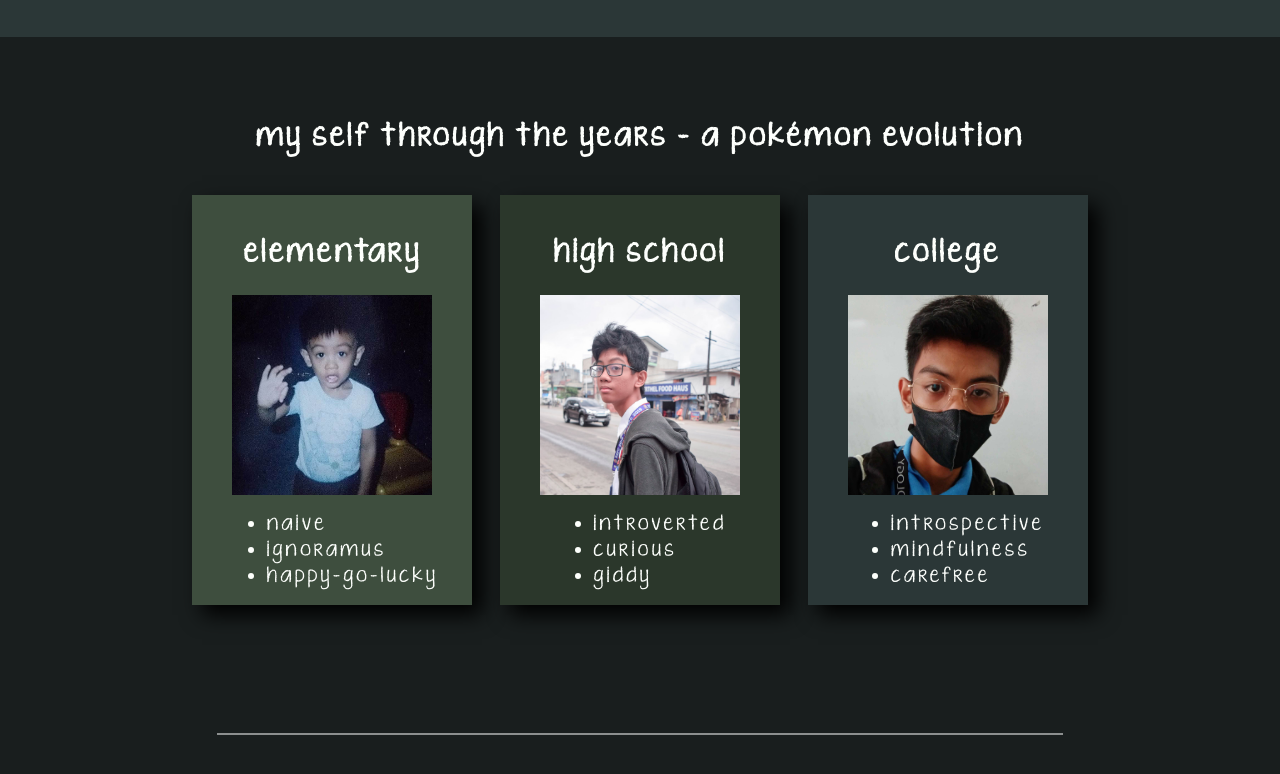
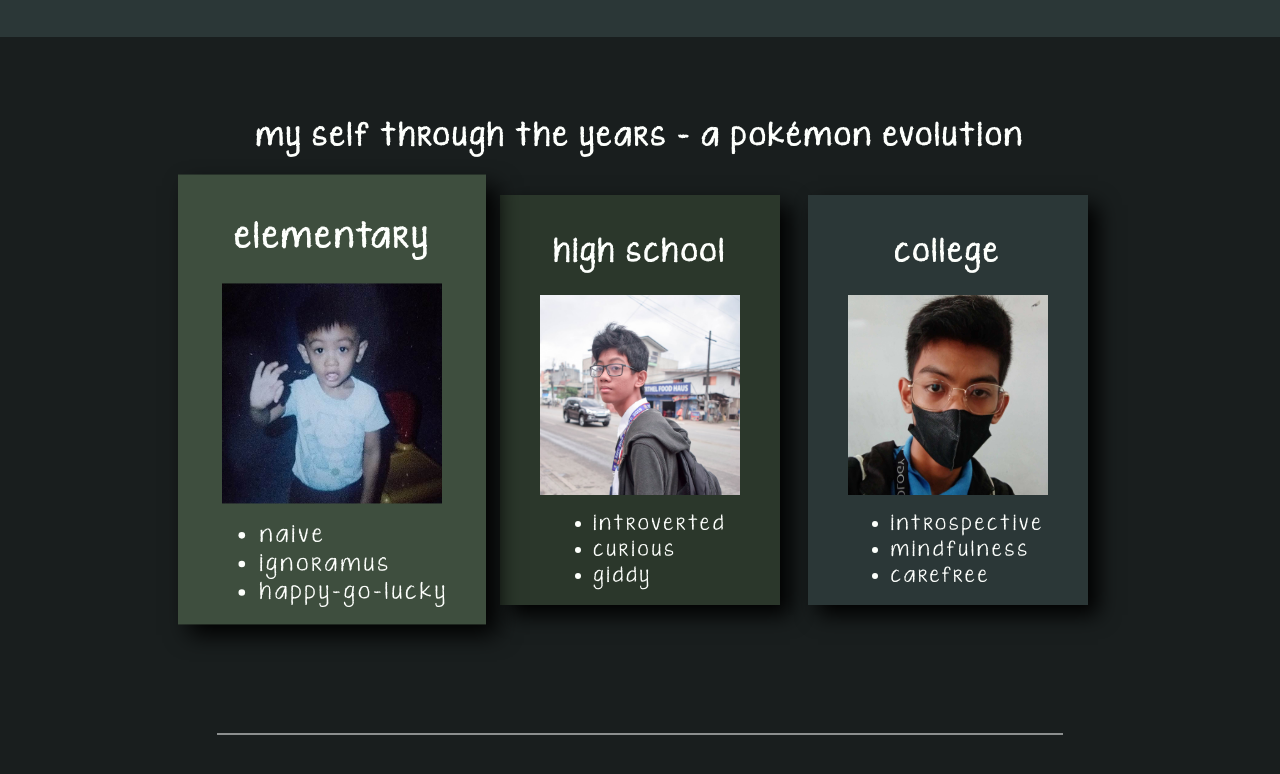
Before and after one commit to alexpqbt/autobiography, a plain HTML site: page index.html in a window 1280 px wide. In both pictures the pointer is over the element 332 px from the left and 5396 px from the top of the page. Shown: the part 4996-5770 px from the top of the page. Drawn offline with nearby package versions, Linux system fonts and the light colour scheme; a script that the page names is missing.

Commit message:
add transition to cards in evolution

```diff
--- a/css/style.css
+++ b/css/style.css
@@ -171,6 +171,12 @@ header .text {
 
   color: rgb(0, 0, 0);
   box-shadow: 10px 10px 20px;
+
+  transition: transform .1s ease-in-out;
+}
+
+.thru-the-yrs [class*="card-"]:hover {
+  transform: scale(110%);
 }
 
 .thru-the-yrs [class*="card-"] h1 {
```
